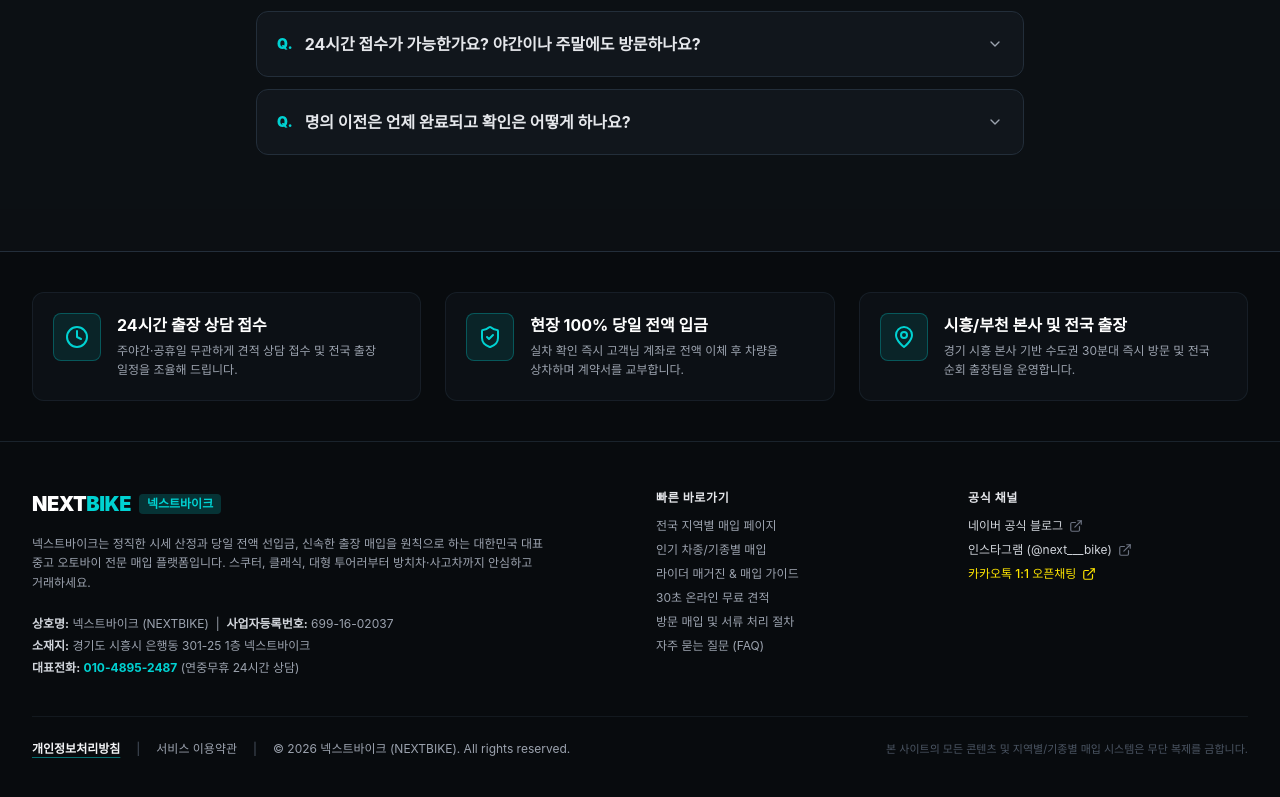
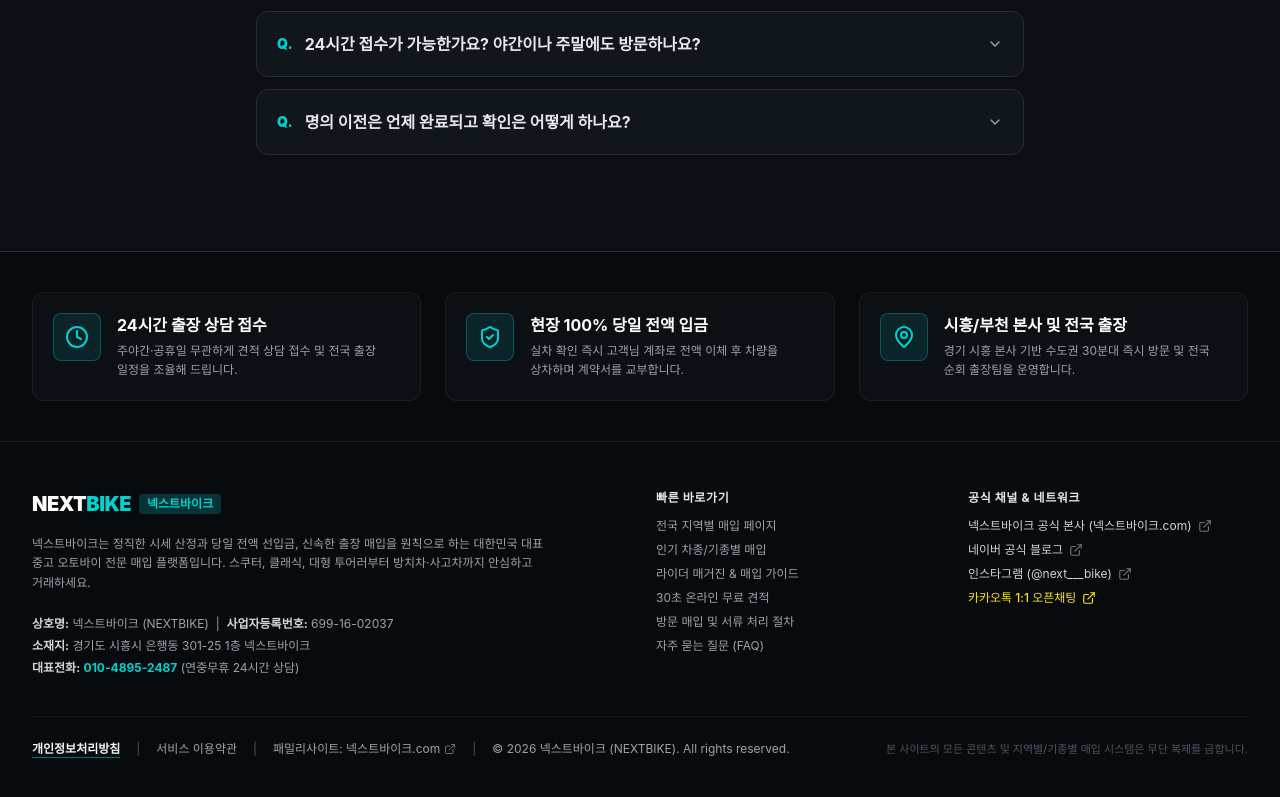
Before and after one commit to hyunhoss1-rgb/nextbike-web, a Next.js app: page / in a window 1280 px wide. Shown: the part 9698-10495 px from the top of the page. Built offline with nearby package versions, Linux system fonts and the light colour scheme; a web font is replaced by a local one.

Commit message:
SEO & Network: Link official headquarters website nextbike.com in footer and official channels

```diff
--- a/src/components/Footer.tsx
+++ b/src/components/Footer.tsx
@@ -120,8 +120,17 @@ export default function Footer() {
 
           {/* 공식 채널 */}
           <div className="md:col-span-3 space-y-3">
-            <h4 className="text-xs font-bold tracking-wider text-gray-200 uppercase">공식 채널</h4>
+            <h4 className="text-xs font-bold tracking-wider text-gray-200 uppercase">공식 채널 &amp; 네트워크</h4>
             <div className="flex flex-col gap-2 text-xs">
+              <a
+                href="https://www.xn--b60bj1s89e3pf91mzkd.com/"
+                target="_blank"
+                rel="noreferrer"
+                className="inline-flex items-center gap-1.5 text-gray-300 hover:text-brand-cyan"
+              >
+                <span>넥스트바이크 공식 본사 (넥스트바이크.com)</span>
+                <ExternalLink className="w-3.5 h-3.5 text-gray-500" />
+              </a>
               <a
                 href="https://blog.naver.com/bhh0820"
                 target="_blank"
@@ -169,6 +178,16 @@ export default function Footer() {
             >
               서비스 이용약관
             </Link>
+            <span className="text-gray-600">|</span>
+            <a
+              href="https://www.xn--b60bj1s89e3pf91mzkd.com/"
+              target="_blank"
+              rel="noreferrer"
+              className="text-gray-400 hover:text-brand-cyan transition-colors inline-flex items-center gap-1"
+            >
+              <span>패밀리사이트: 넥스트바이크.com</span>
+              <ExternalLink className="w-3 h-3 text-gray-500" />
+            </a>
             <span className="text-gray-600 hidden sm:inline">|</span>
             <span className="text-gray-400">
               © {new Date().getFullYear()} 넥스트바이크 (NEXTBIKE). All rights reserved.
```
